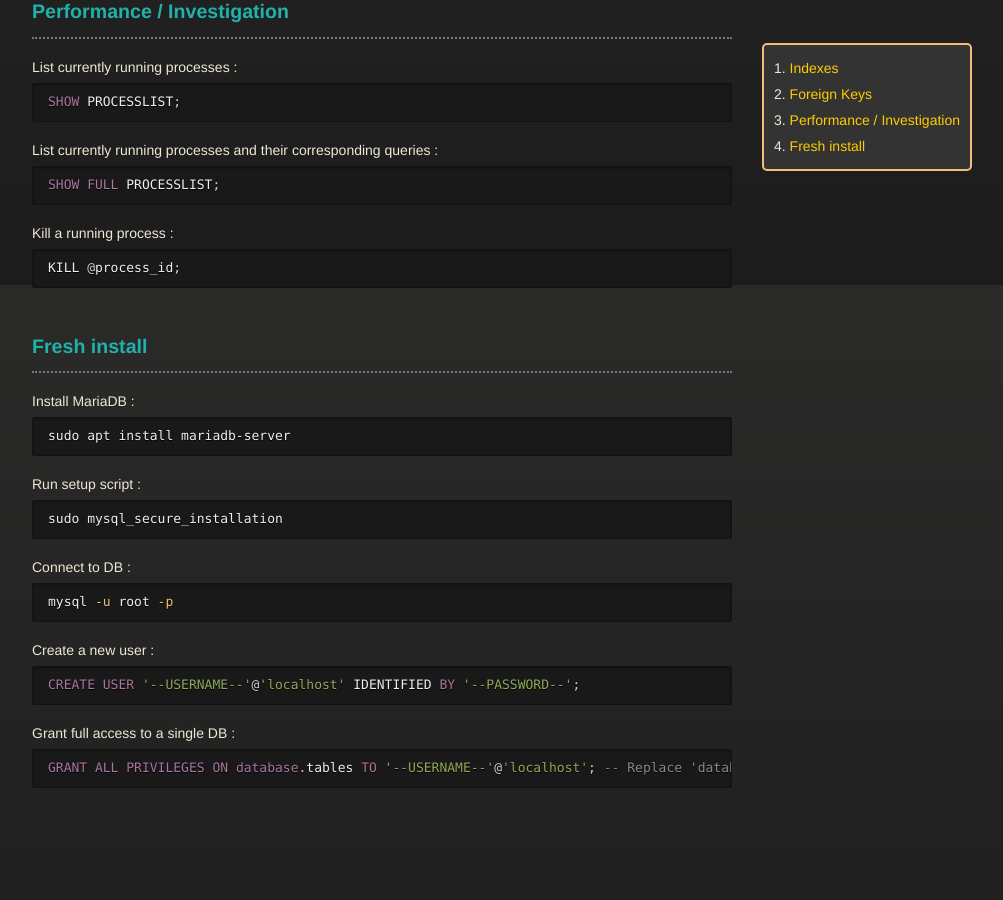
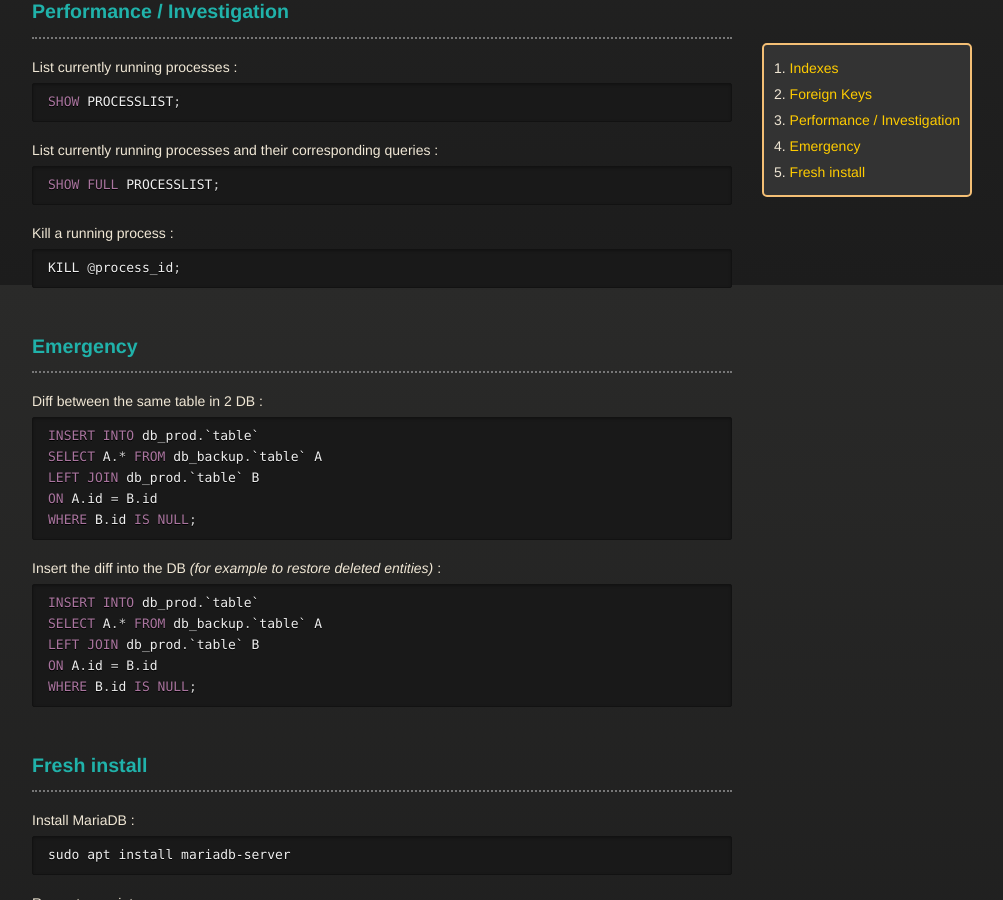
Before and after one commit to vincent-clipet/cheatsheets, a Jekyll site: the page built from markdown/mysql.md, in a window 1280 px wide and 900 px high, scrolled down 615 px. Shown: the whole window, without its empty margins (258-1261 px from the left). Built offline with Jekyll 4.4.1, drawn with Linux system fonts in a browser that asks for light colours; our own code applies the rules of GitHub Pages for plain Markdown files; before the commit the page ends 1443 px from its top, so only the background shows below that.

Commit message:
feat(mysql): Added a query to diff the same table in 2 DBs, and to insert the diff into one of the DB

````diff
--- a/markdown/mysql.md
+++ b/markdown/mysql.md
@@ -75,6 +75,34 @@
 
 <br>
 
+### Emergency
+
+<hr>
+
+Diff between the same table in 2 DB :
+```sql
+INSERT INTO db_prod.`table`
+SELECT A.* FROM db_backup.`table` A
+LEFT JOIN db_prod.`table` B
+ON A.id = B.id
+WHERE B.id IS NULL;
+```
+
+Insert the diff into the DB *(for example to restore deleted entities)* :
+```sql
+INSERT INTO db_prod.`table`
+SELECT A.* FROM db_backup.`table` A
+LEFT JOIN db_prod.`table` B
+ON A.id = B.id
+WHERE B.id IS NULL;
+```
+
+
+
+
+
+<br>
+
 ### Fresh install
 
 <hr>
````
